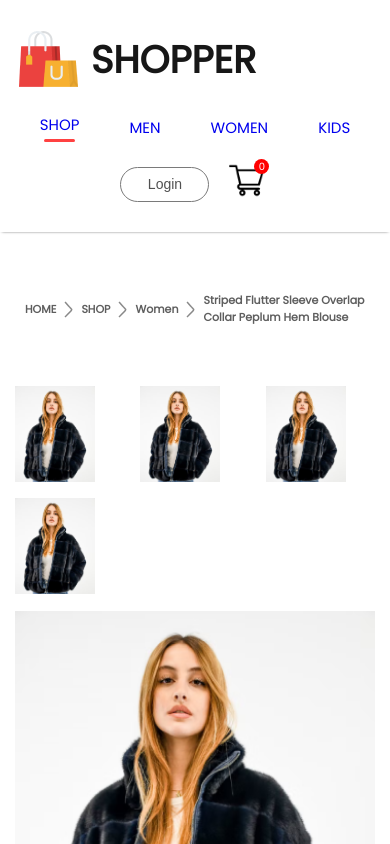
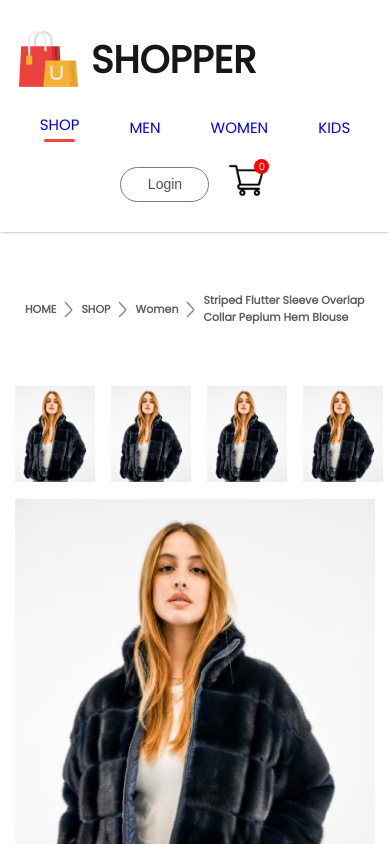
Before and after one commit to rivenie/shopper-Ecommerce-React, a React (Create React App) app: page /shopper-Ecommerce-React/product/1 in a window 390 px wide. Shown: the top 844 px of the page. Built offline with nearby package versions, Linux system fonts and the light colour scheme.

Commit message:
Correcciones 04 03/08

```diff
--- a/src/Components/ProductDisplay/ProductDisplay.css
+++ b/src/Components/ProductDisplay/ProductDisplay.css
@@ -120,7 +120,7 @@
 
     .productDisplay-img-list {
         display: grid;
-        grid-template-columns: 1fr 1fr 1fr;
+        grid-template-columns: 1fr 1fr 1fr 1fr;
     }
 
     .productDisplay-img-list img {
```
